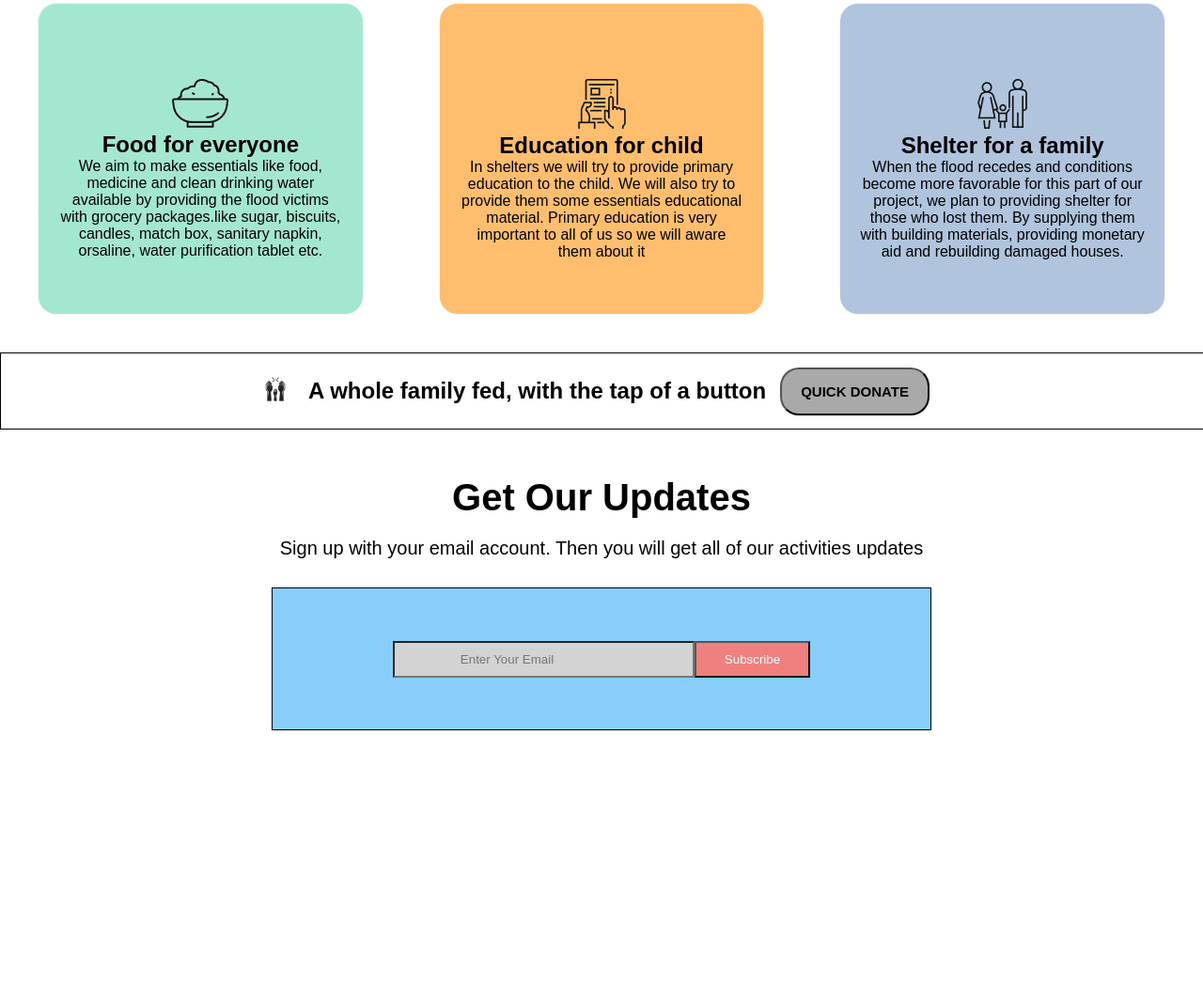
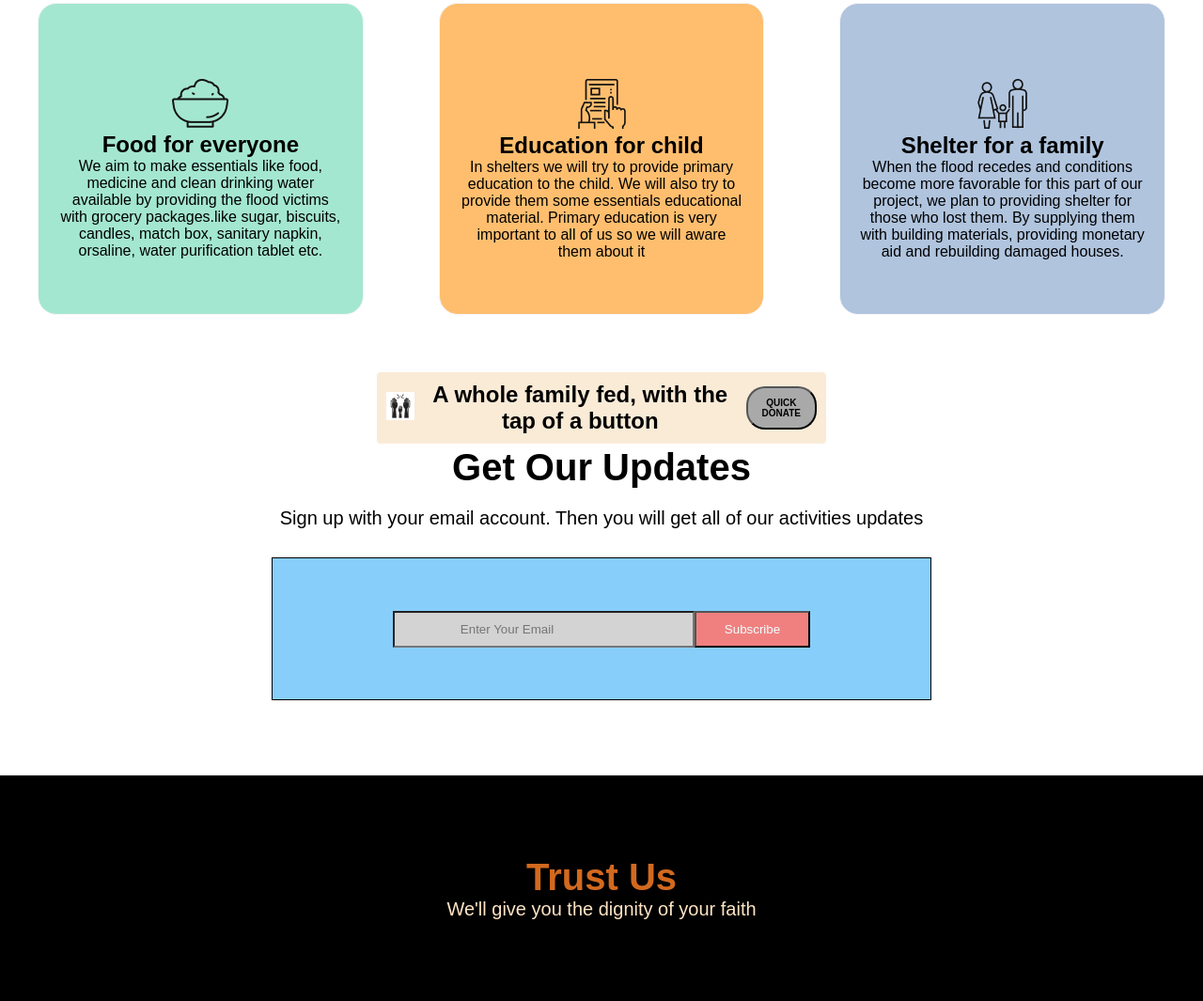
Before and after one commit to miavai649/assignment-1, a plain HTML site: page index.html in a window 1280 px wide. Shown: the part 1590-2655 px from the top of the page at 94% size. Before the commit the page ends 2447 px from the top, so only its background shows below. Drawn offline with Linux system fonts and the light colour scheme; a web font is replaced by a local one.

Commit message:
footer added

```diff
--- a/index.html
+++ b/index.html
@@ -75,7 +75,8 @@
         </div>
     </section>
 
-    <section class="quick-donate-sect">
+    <section class="quick">
+        <div class="quick-donate-sect">
             <div class="logo">
                 <img src="icons/3raising-hand.jpg" alt="three hand raising">
             </div>
@@ -86,6 +87,7 @@
                 <button class="quick-btn">
                     <a class="quick-link" href="#">QUICK DONATE</a>
                 </button>
+            </div>
         </div>
     </section>
 
@@ -101,4 +103,10 @@
     </section>
 
 </body>
+<footer>
+    <div class="footer-items">
+        <h1>Trust Us</h1>
+        <p>We'll give you the dignity of your faith</p>
+    </div>
+</footer>
 </html>
--- a/style.css
+++ b/style.css
@@ -122,32 +122,41 @@
 #shelt-card{
     background-color: lightsteelblue;
 }
+.quick{
+    height: 30px;
+    width: 100%;
+}
 .logo img{
     width: 30px;
     height: 30px;
-    margin-right: 20px;
+    margin-right: 10px;
 }
 .quick-donate-sect{
+    border: 1px solid white;
     display: flex;
     text-align: center;
     align-items: center;
     justify-content: center;
-    height: 80px;
-    width: 100%;
-    border: 1px solid black;
+    margin-left: 400px;
+    margin-right: 400px;
+    margin-top: 20px;
+    margin-bottom: 60px;
+    padding: 10px;
+    border-radius: 5px;
+    background-color: antiquewhite;
 }
 .quick-link {
     text-decoration: none;
     color: black;
-    font-weight: 800;
+    font-weight: 600;
 }
 
 .quick-btn {
-    padding: 15px 20px;
+    padding: 10px 15px;
     background-color: darkgrey;
-    font-size: 15px;
+    font-size: 10px;
     border-radius: 20px;
-    margin: 15px;
+    margin-left: 10px;
 }
 .subscription-sect{
     display: flex;
@@ -183,3 +192,19 @@
     background-color: lightcoral;
     color: azure;
 }
+footer{
+    height: 30vh;
+    background-color: black;
+    font-size: 20px;
+    display: flex;
+    align-items: center;
+    justify-content: center;
+}
+.footer-items h1{
+    text-align: center;
+    color: chocolate;
+}
+.footer-items p{
+    text-align: center;
+    color: bisque;
+}
```
Lines whose indentation alone changed are shown as unchanged.
